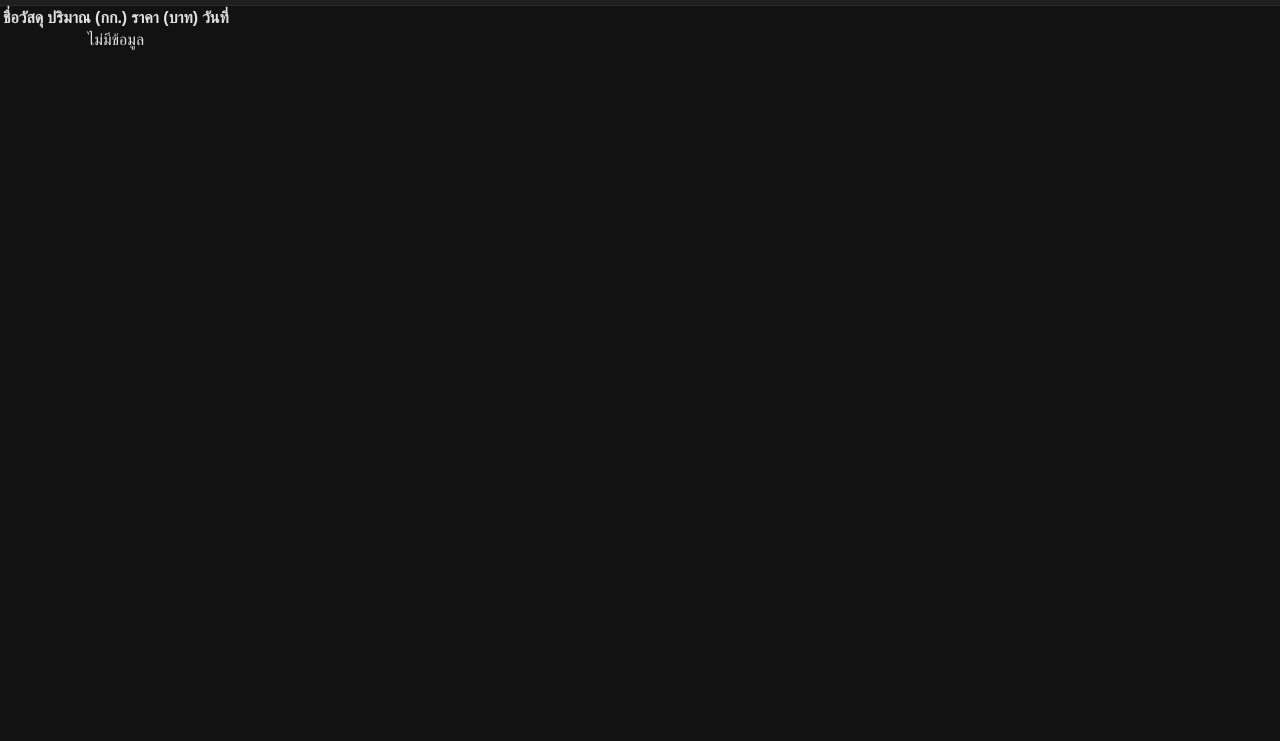
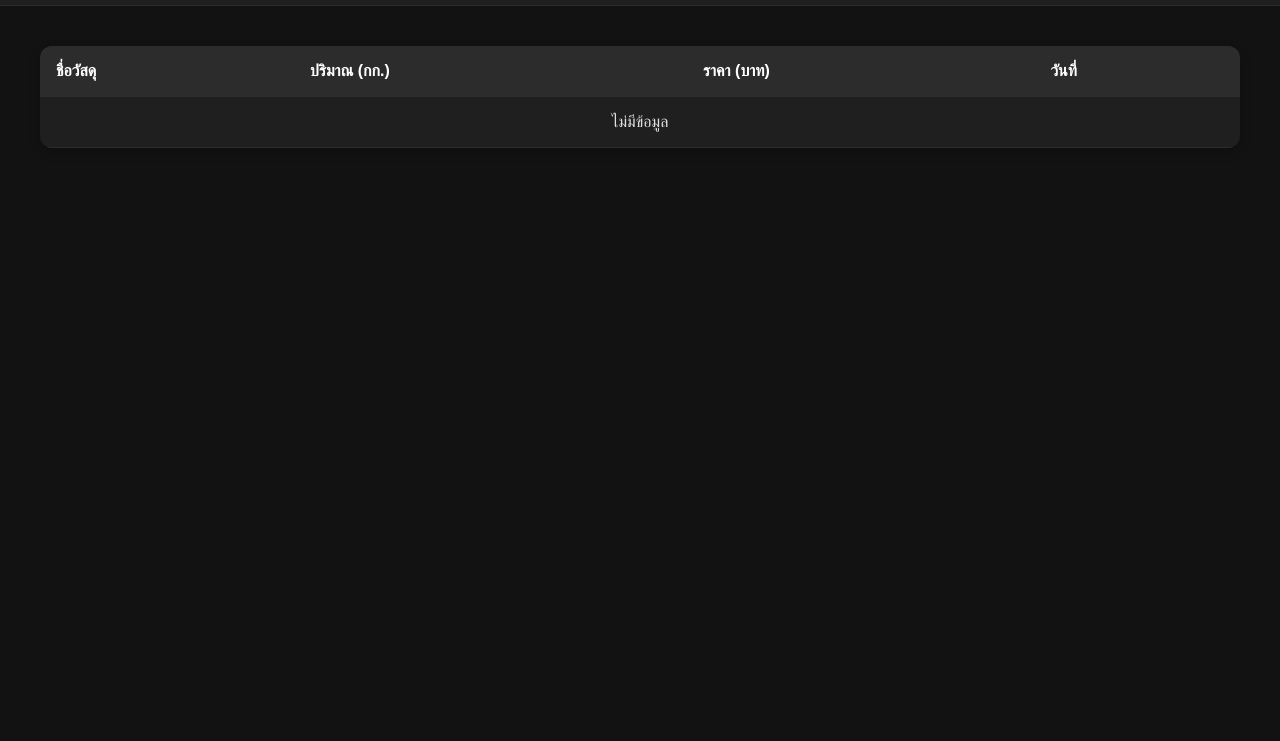
Before and after one commit to EnkoMaster77/ENKO-SYSTEMS, a plain HTML site: page all-items.html in a window 1280 px wide. Shown: the part 59-800 px from the top of the page. Drawn offline with Linux system fonts and the light colour scheme.

Commit message:
Update style.css

```diff
--- a/style.css
+++ b/style.css
@@ -138,6 +138,35 @@ form input {
   font-weight: bold;
   text-align: center;
 }
+#itemsTableSection {
+  padding: 40px;
+}
+#itemsTable {
+  width: 100%;
+  border-collapse: collapse;
+  background-color: #1f1f1f;
+  border-radius: 12px;
+  overflow: hidden;
+  box-shadow: 0 4px 12px rgba(0,0,0,0.2);
+}
+#itemsTable thead {
+  background-color: #2c2c2c;
+}
+#itemsTable th, #itemsTable td {
+  padding: 16px;
+  text-align: left;
+  border-bottom: 1px solid #2c2c2c;
+}
+#itemsTable th {
+  color: #ffffff;
+  font-weight: 600;
+}
+#itemsTable td {
+  color: #e0e0e0;
+}
+#itemsTable tr:hover {
+  background-color: #2e2e2e;
+}
 
 /* Responsive */
 @media screen and (max-width: 768px) {
```
